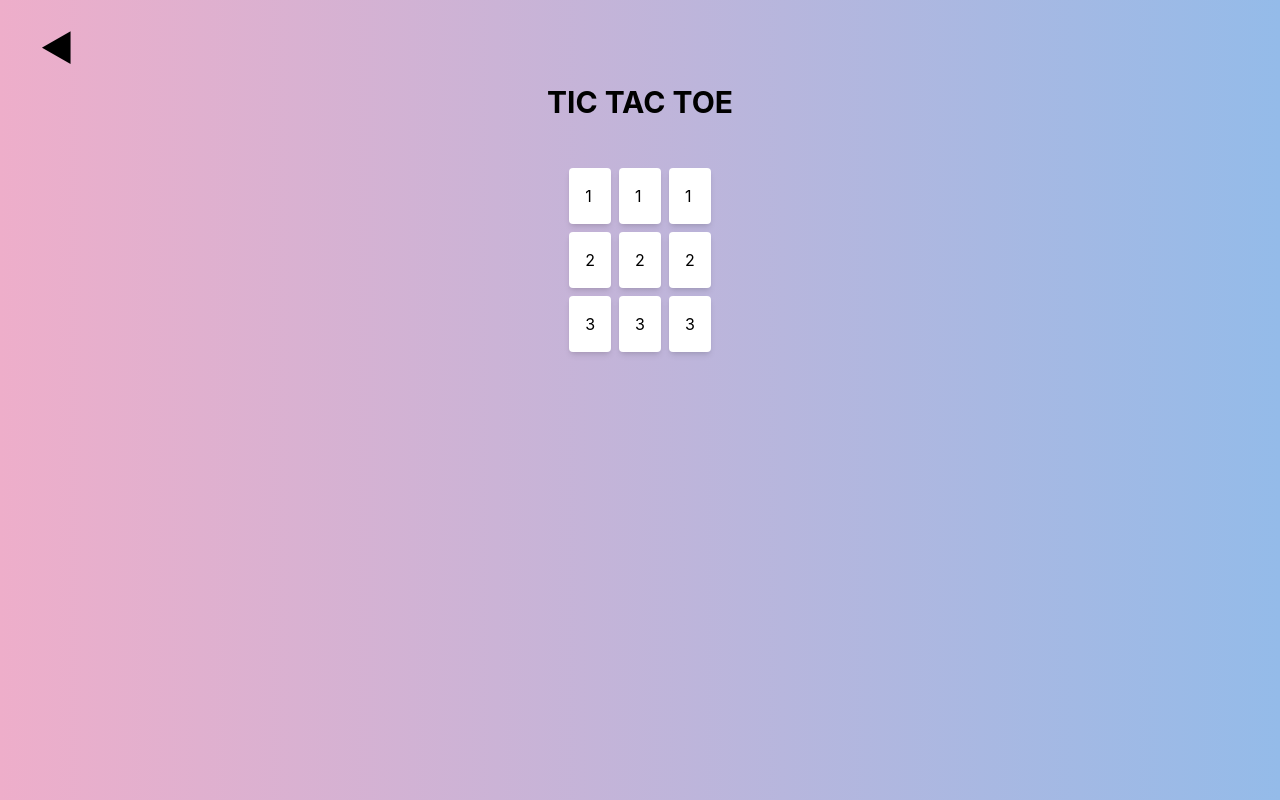
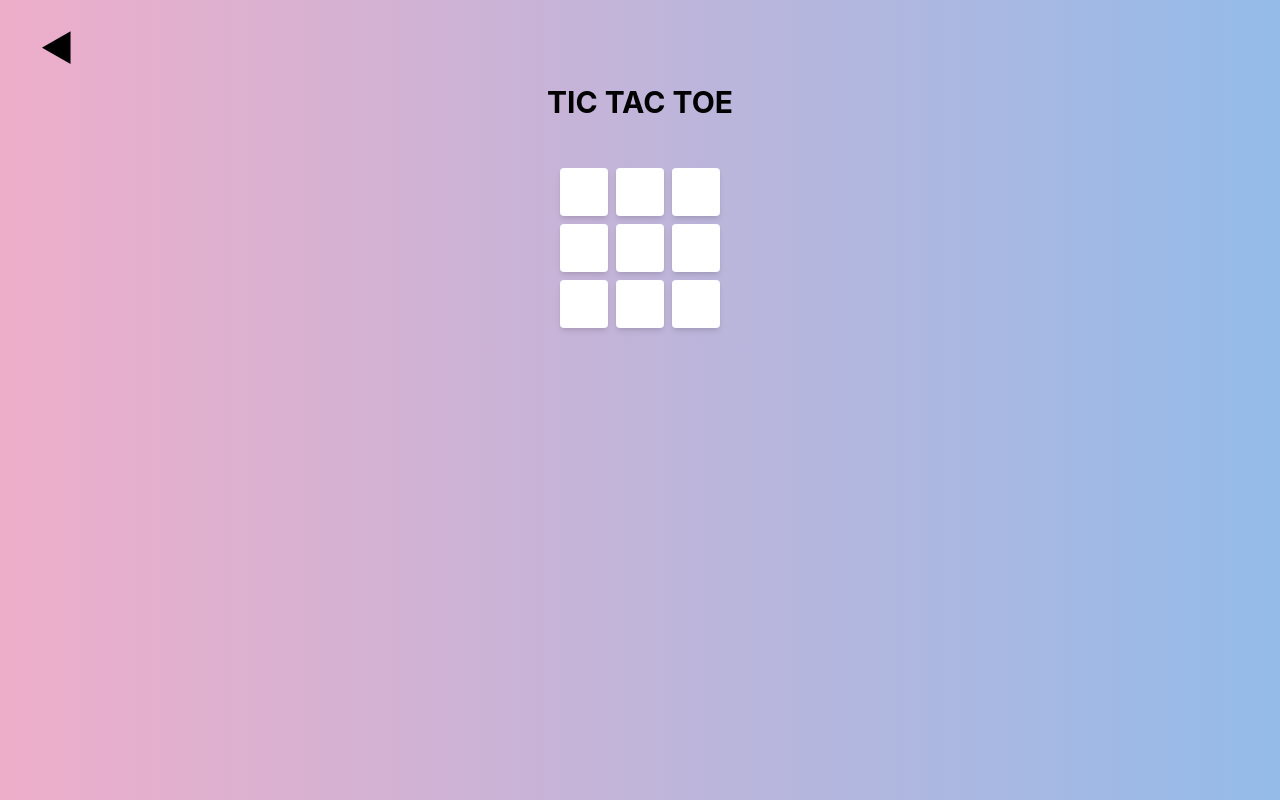
Before and after one commit to azrayaal/micro_app, a React (Create React App) app: page /tictactoe in a window 1280 px wide. Built offline with nearby package versions, Linux system fonts and the light colour scheme.

Commit message:
update tic tac toe

```diff
--- /dev/null
+++ b/src/pages/tic_tac_toe/components/square.tsx
@@ -0,0 +1,25 @@
+import { useState } from "react";
+
+export interface SquareProps {
+  value: number;
+}
+
+// export default function Square(props: SquareProps) {
+export default function Square() {
+  //   const { value } = props;
+  const [value, setValue] = useState<string | null>(null);
+
+  const handleClick = () => {
+    // console.log("clicked!");
+    setValue("X");
+  };
+
+  return (
+    <button
+      className="bg-white p-6 rounded shadow-md square font-bold"
+      onClick={handleClick}
+    >
+      {value}
+    </button>
+  );
+}
--- a/src/pages/tic_tac_toe/index.tsx
+++ b/src/pages/tic_tac_toe/index.tsx
@@ -1,4 +1,6 @@
 import { Link } from "react-router-dom";
+import Square from "./components/square";
+import { useEffect } from "react";
 
 export default function TicTacToe() {
   return (
@@ -13,37 +15,19 @@ export default function TicTacToe() {
           <div className="py-5 my5">
             <div className="grid grid-cols-1 gap-2">
               <div className="grid grid-cols-3 gap-2">
-                <div className="bg-white p-4 rounded shadow-md">
-                  <div className="square">1</div>
-                </div>
-                <div className="bg-white p-4 rounded shadow-md">
-                  <div className="square">1</div>
-                </div>
-                <div className="bg-white p-4 rounded shadow-md">
-                  <div className="square">1</div>
-                </div>
+                <Square />
+                <Square />
+                <Square />
               </div>
               <div className="grid grid-cols-3 gap-2">
-                <div className="bg-white p-4 rounded shadow-md">
-                  <div className="square">2</div>
-                </div>
-                <div className="bg-white p-4 rounded shadow-md">
-                  <div className="square">2</div>
-                </div>
-                <div className="bg-white p-4 rounded shadow-md">
-                  <div className="square">2</div>
-                </div>
+                <Square />
+                <Square />
+                <Square />
               </div>
               <div className="grid grid-cols-3 gap-2">
-                <div className="bg-white p-4 rounded shadow-md">
-                  <div className="square">3</div>
-                </div>
-                <div className="bg-white p-4 rounded shadow-md">
-                  <div className="square">3</div>
-                </div>
-                <div className="bg-white p-4 rounded shadow-md">
-                  <div className="square">3</div>
-                </div>
+                <Square />
+                <Square />
+                <Square />
               </div>
             </div>
           </div>
```
